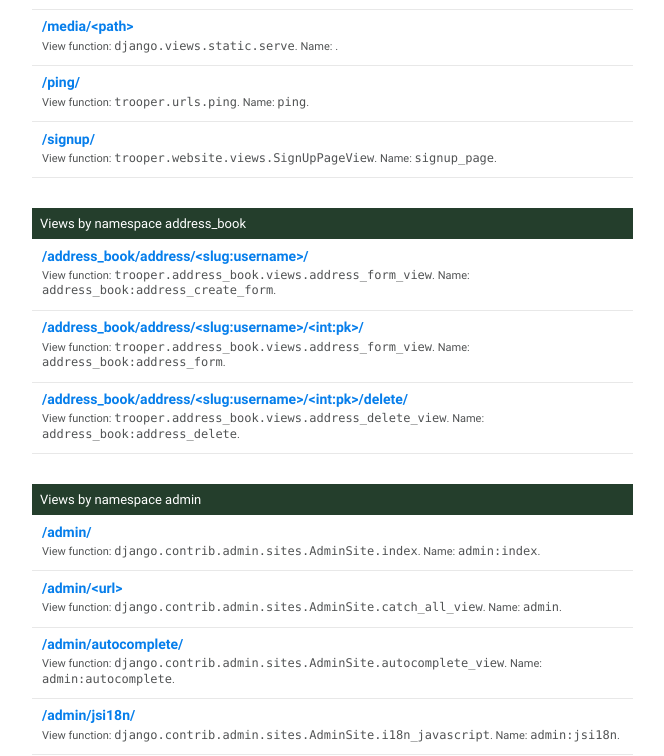
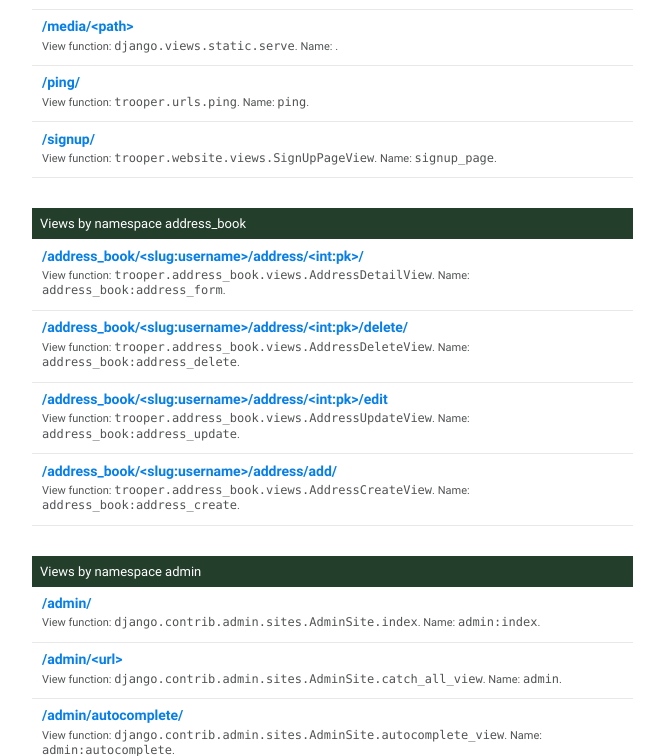
Before and after one commit to troop166/trooper, a Django app: page /admindocs/views/ in a window 1280 px wide. Shown: the part 1375-2131 px from the top of the page, without its empty margins (607-1271 px from the left). Run offline with Django 3.2, Linux system fonts and the light colour scheme; the visitor is signed in with stand-in values (Sample User, id 1); data that the repository does not hold is empty; parts of the project's set-up code (start-up, migrations or seed data) failed here and were passed over; some libraries are stand-ins or nearby versions.

Commit message:
Begin convert to class based views

```diff
--- a/trooper/address_book/models.py
+++ b/trooper/address_book/models.py
@@ -78,7 +78,7 @@ class Address(models.Model):
     def as_multiline(self):
         if self.street2:
             return format_html(
-                "{}<br> {}<br> {}, {}<br> {}",
+                "{}<br> {}<br> {}, {} {}",
                 self.street,
                 self.street2,
                 self.city,
@@ -87,7 +87,7 @@ class Address(models.Model):
             )
         else:
             return format_html(
-                "{}<br> {}, {}<br> {}", self.street, self.city, self.state, self.zipcode
+                "{}<br> {}, {} {}", self.street, self.city, self.state, self.zipcode
             )
 
 
--- a/trooper/address_book/templates/address_book/partials/address_form.html
+++ b/trooper/address_book/templates/address_book/partials/address_form.html
@@ -2,7 +2,7 @@
 {% if address.pk %}
   {% url 'address_book:address_form' member.username address.pk as form_url %}
 {% else %}
-  {% url 'address_book:address_create_form' member.username as form_url %}
+  {% url 'address_book:address_create' member.username as form_url %}
 {% endif %}
 <form action="{{ form_url }}" method="post" hx-post="{{ form_url }}" hx-swap="outerHTML">
   {{ form.as_p }}
@@ -14,5 +14,5 @@
       {% translate 'add' %}
     {% endif %}
   </button>
-  <a class="btn btn-outline-danger btn-sm" href="#">cancel</a>
+  <a class="btn btn-outline-danger btn-sm" href="{{ member.get_absolute_url }}">cancel</a>
 </form>
--- a/trooper/address_book/templates/address_book/partials/address_list.html
+++ b/trooper/address_book/templates/address_book/partials/address_list.html
@@ -10,7 +10,7 @@
     </h3>
     {% if members_are_related %}
       <button class="btn btn-link btn-sm mb-3"
-              hx-get="{% url 'address_book:address_create_form' member.username %}"
+              hx-get="{% url 'address_book:address_create' member.username %}"
               hx-target="#address-form"
               aria-label="{% translate 'add' %}">
         <i class="bi bi-plus-circle-fill"></i>
--- a/trooper/address_book/urls.py
+++ b/trooper/address_book/urls.py
@@ -1,14 +1,34 @@
 from django.urls import path
 
-from trooper.address_book.views import address_delete_view, address_form_view
+from trooper.address_book.views import (
+    AddressCreateView,
+    AddressDeleteView,
+    AddressDetailView,
+    AddressUpdateView,
+    address_delete_view,
+    address_form_view,
+)
 
 app_name = "address_book"
 urlpatterns = [
-    path("address/<slug:username>/", address_form_view, name="address_create_form"),
-    path("address/<slug:username>/<int:pk>/", address_form_view, name="address_form"),
     path(
-        "address/<slug:username>/<int:pk>/delete/",
-        address_delete_view,
+        "<slug:username>/address/add/",
+        AddressCreateView.as_view(),
+        name="address_create",
+    ),
+    path(
+        "<slug:username>/address/<int:pk>/",
+        AddressDetailView.as_view(),
+        name="address_form",
+    ),
+    path(
+        "<slug:username>/address/<int:pk>/edit",
+        AddressUpdateView.as_view(),
+        name="address_update",
+    ),
+    path(
+        "<slug:username>/address/<int:pk>/delete/",
+        AddressDeleteView.as_view(),
         name="address_delete",
     ),
 ]
```
Also changed, not shown: trooper/address_book/views.py (+51 -3 lines).
